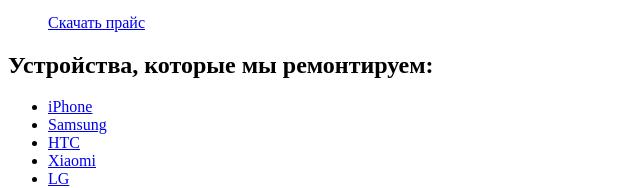
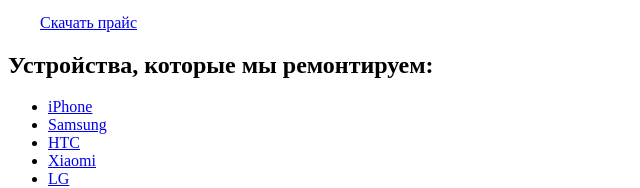
Before and after one commit to AdukarIT/GolubAG, a plain HTML site: page homework_2/homework_2.1/index.html in a window 1280 px wide. Shown: the part 480-668 px from the top of the page, 0-640 px from the left. Drawn offline with Linux system fonts and the light colour scheme.

Commit message:
поправил meta и закрыл p

```diff
--- a/homework_2/homework_2.1/index.html
+++ b/homework_2/homework_2.1/index.html
@@ -1,7 +1,7 @@
 <!DOCTYPE html>
 <html lang="ru">
-<meta charset="utf-8">
 <head>
+	<meta charset="utf-8">
 	<title>Сервис ремонта мобильных телефонов</title>
 </head>
 <body>
@@ -25,8 +25,8 @@
 			<li> <a>Замена экрана</a></li>
 			<li> <a>Замена динамика</a></li>
 			<li> <a>Замена корпуса</a></li>
-			<p><a href="price/price.xlsx" download>Скачать прайс</a>
 		</ul>
+		<p>&emsp;&emsp;<a href="price/price.xlsx" download>Скачать прайс</a></p>
 	</div>
 	<div id="devices">
 		<h2> Устройства, которые мы ремонтируем: </h2>
```
Also changed, not shown: homework_2/homework_2.1/comments.html (+1 -1 lines).
